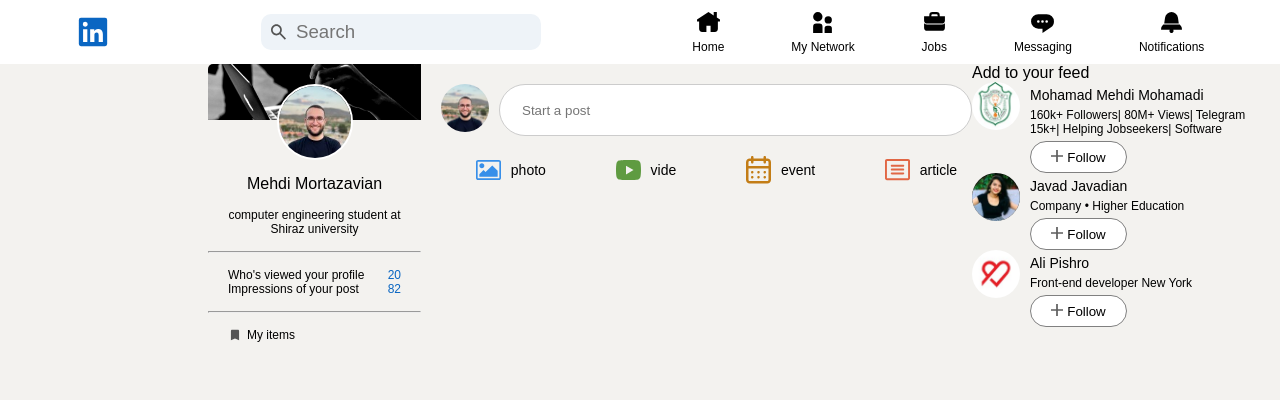
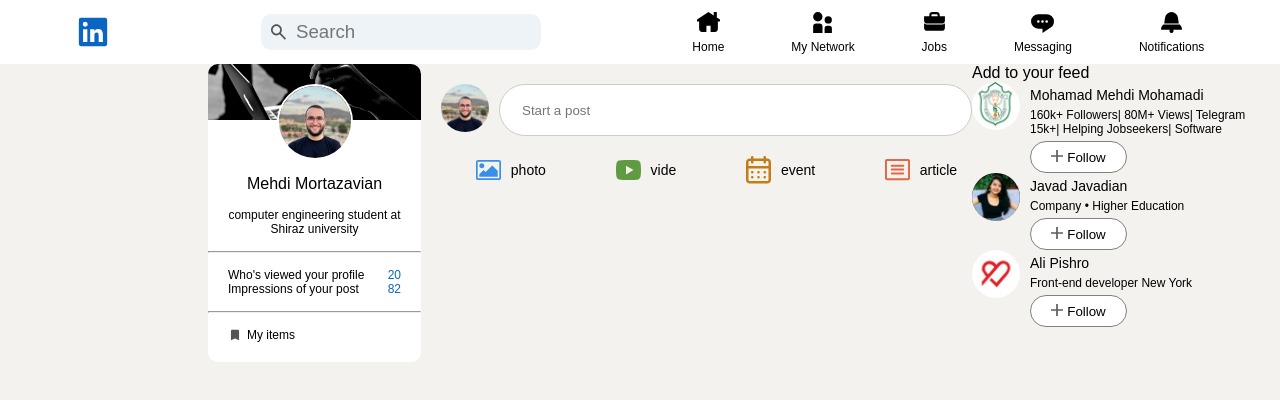
Before and after one commit to mortazavian/Linkedin-React-Js, a React (Vite) app: page / in a window 1280 px wide. Shown: the top 400 px of the page. Built offline with nearby package versions, Linux system fonts and the light colour scheme.

Commit message:
background color added to the top left component

```diff
--- a/src/components/TopLeftComponent/styles/TopLeftComponent.css
+++ b/src/components/TopLeftComponent/styles/TopLeftComponent.css
@@ -1,6 +1,9 @@
 .top-left-component-container-parent {
   overflow: hidden;
   width: 224px;
+  background-color: #fff;
+  padding-bottom: 20px;
+  border-radius: 10px;
 }
 
 .top-left-component-container-children {
```
